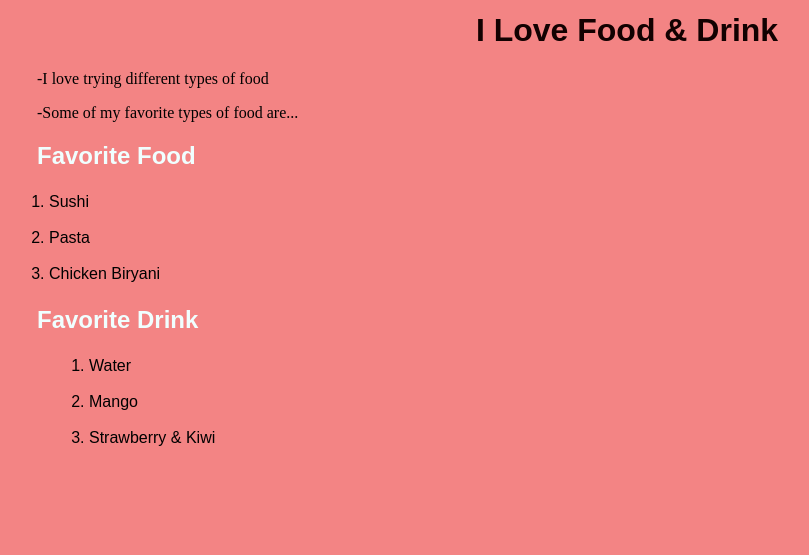
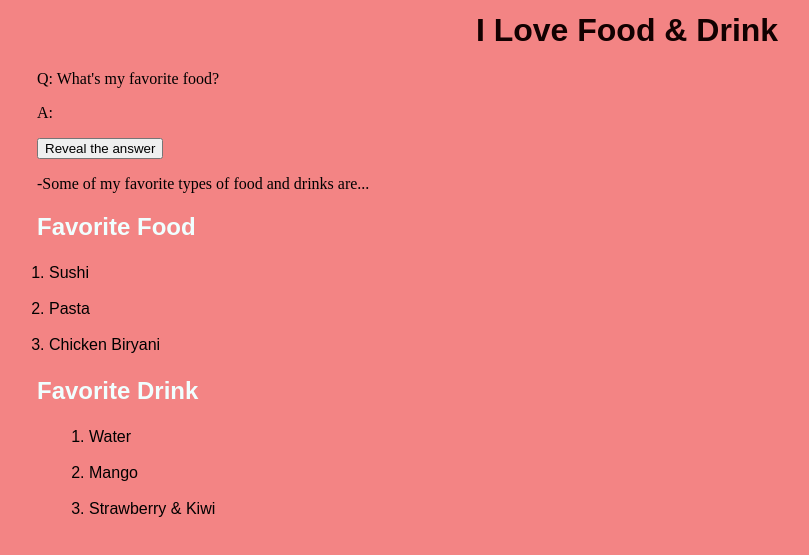
Before and after one commit to MoeNur24/My-First-Project, a plain HTML site: page index.html in a window 1280 px wide. Shown: the part 1044-1599 px from the top of the page, without its empty margins (13-822 px from the left). Before the commit the page ends 1544 px from the top, so only its background shows below. Drawn offline with Linux system fonts and the light colour scheme.

Commit message:
added span in Html

```diff
--- a/CSS/styles.css
+++ b/CSS/styles.css
@@ -38,3 +38,7 @@ li {
     list-style-type:decimal
 
 }
+
+#answer {
+    display: none;
+}
--- a/index.html
+++ b/index.html
@@ -17,7 +17,6 @@
             <h2>Traveling</h2>
             <a href="https://www.americanairlines.ie/intl/ie/index.jsp?locale=en_IE">Click Here for Flights</a>
             <p>- On my favor things to do is to travel the world. I love traveling, When you travel you eyes open to <strong>new experience!</strong> </p>
-
             <img src="https://www.oyster.com/wp-content/uploads/sites/35/2019/12/beach-v18272278-nw-2000.jpg">
         </div>
 
@@ -29,8 +28,10 @@
 
         <div class="favor-things">
             <h1>I Love Food & Drink</h1>
-            <p>-I love trying different types of food</p>
-            <p>-Some of my favorite types of food are...</p>
+            <p>Q: What's my favorite food?</p>
+            <p>A: <span id="answer">I love all types of food and drinks!</span></p>
+            <button onclick="clicked()">Reveal the answer</button>
+            <p>-Some of my favorite types of food and drinks are...</p>
         </div>
 
         <h2> Favorite Food</h2>
@@ -42,6 +43,7 @@
 
         <h2>Favorite Drink</h2>
         <ol>
+
             <li>Water</li>
             <li>Mango</li>
             <li>Strawberry & Kiwi</li>
```
